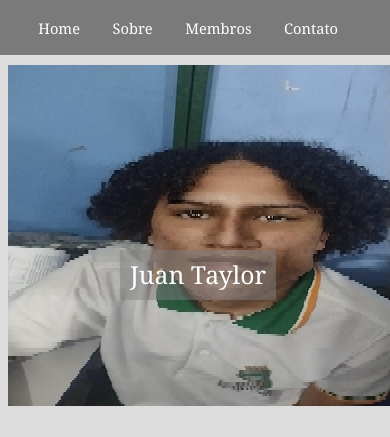
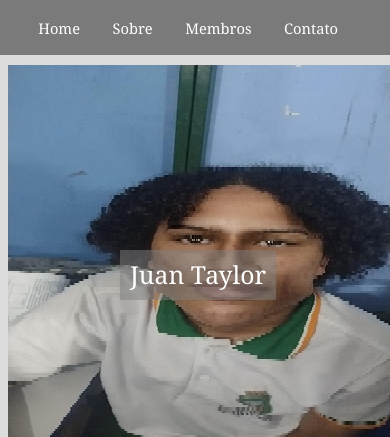
Before and after one commit to Dexzinn/jogos-e-memes, a plain HTML site: page index.html in a window 390 px wide. Shown: the top 437 px of the page. Drawn offline with nearby package versions, Linux system fonts and the light colour scheme.

Commit message:
alterando imagem jeej

```diff
--- a/estilo-index.css
+++ b/estilo-index.css
@@ -131,9 +131,8 @@ header nav li a {
     #container {
         margin-top: -9px;
         background: url(imgs/jeej_para_celular.jpg) no-repeat;
-        background-position: left center;
-        height: 350px;
-        width: 100%;
+        height: 530px;
+        width: 382px;
     }
 
     #container h2#jj {
```
